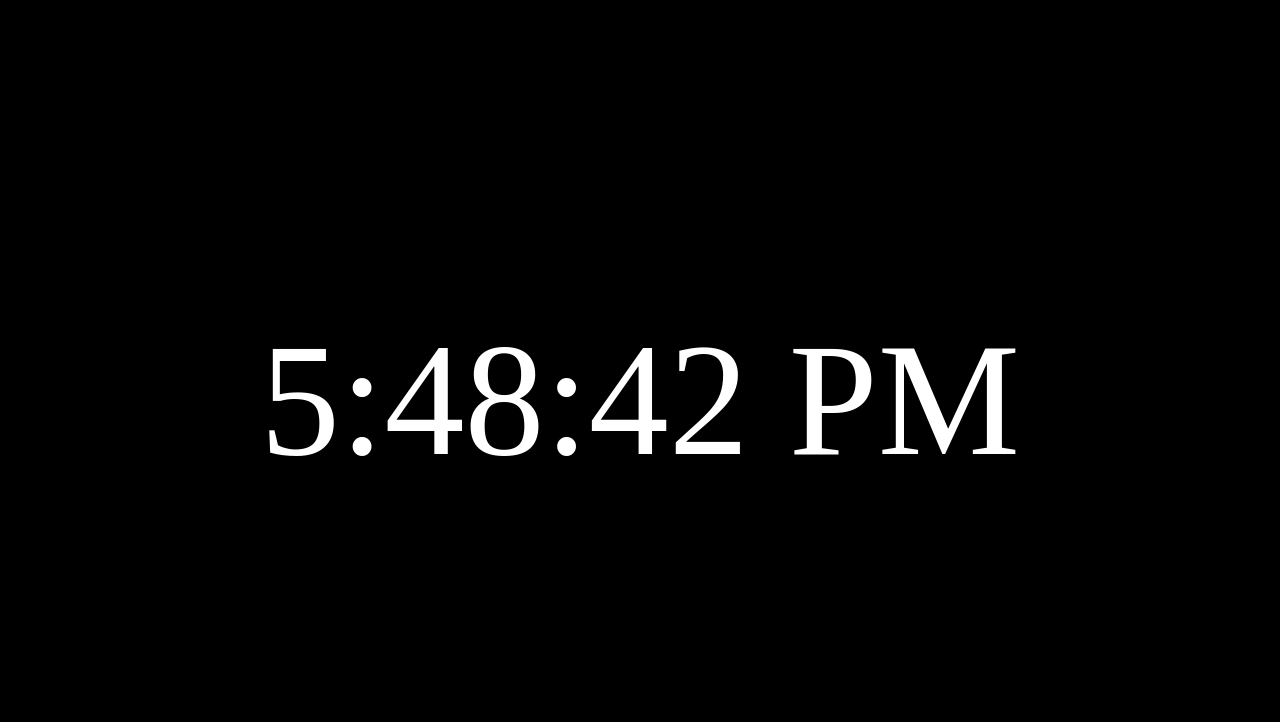
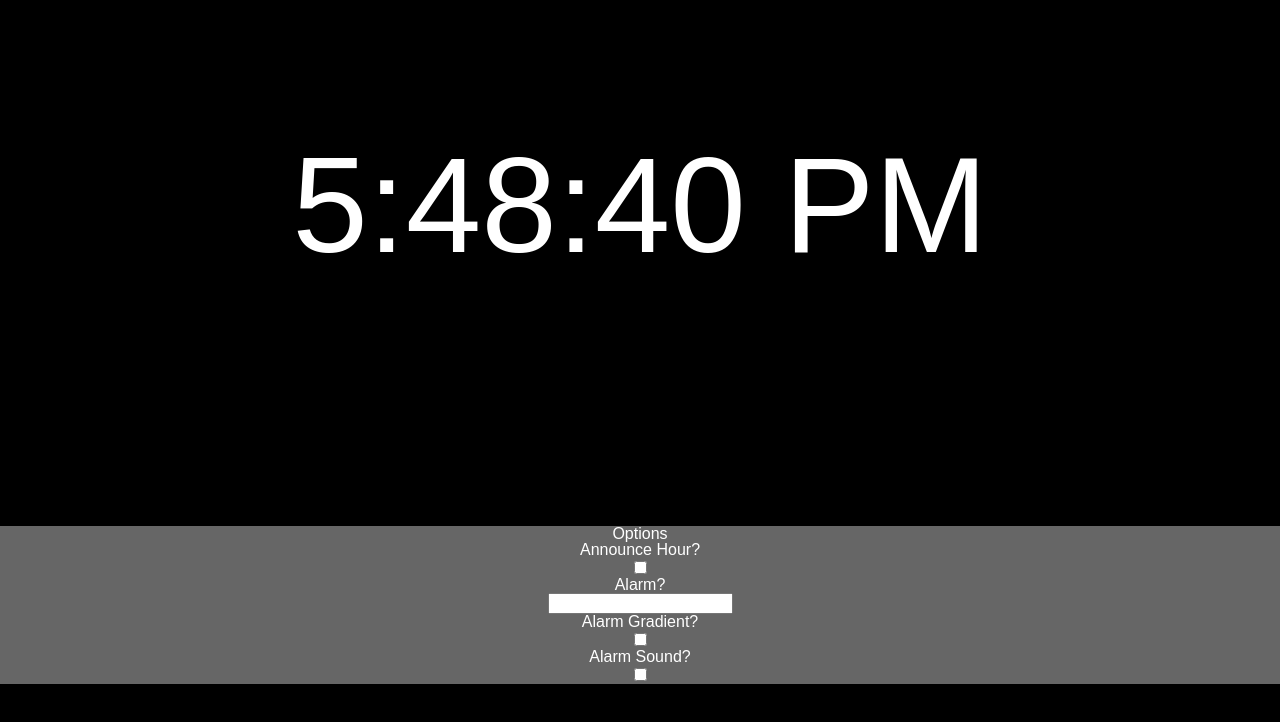
Before and after one commit to BeckyPollard/big-clock, a React app: page / in a window 1280 px wide. Shown: the top 722 px of the page. Built offline with nearby package versions, Linux system fonts and the light colour scheme.

Commit message:
Adding options to clock

```diff
--- a/src/index.html
+++ b/src/index.html
@@ -10,6 +10,6 @@
   </head>
 
   <body>
-    <main id='app'></main>
+    <div id='app'></div>
   </body>
 </html>
--- a/src/scripts/App.tsx
+++ b/src/scripts/App.tsx
@@ -1,14 +1,44 @@
-import React from 'react';
+import React, {useState} from 'react';
+import {Options} from '../types/types'
 import BigClock from './components/BigClock';
+import BigClockOptions from './components/BigClockOptions';
 
-// const date = new Date().toLocaleTimeString();
+
+
+
 function App() {
-  return <BigClock />;
+  const [options, setOptions] = useState<Options>({announceHour: false});
+
+  const handleOptions = () => {
+    setOptions(options);
+  }
+
+  return (
+    <>
+      <BigClock />
+      <BigClockOptions options={options} handleOptionsChange={handleOptions} />
+    </>
+  );
 }
 
-// SKETCH OF APP
-// BIG CLOCK
-// HIDDEN OPTIONS (little button in bottom right)
-// thats it
+
+
+{/*
+
+  SKETCH OF APP:
+  BIG CLOCK
+  OPTIONS
+    - ALARM
+    - NOISE
+    - COLOURS
+    - IN-15-MIN TIME SUBTITLE
+
+  <input
+    type='radio'
+    value='value'
+    onChange={(e) => setSelectedOption(e.target.value)}
+  />
+
+*/}
 
 export default App;
--- a/src/scripts/components/BigClock.tsx
+++ b/src/scripts/components/BigClock.tsx
@@ -1,12 +1,11 @@
 import React from 'react';
 import {useState} from 'react';
 
-type BigClockProps = {
-  // date: string;
-};
+// type BigClockProps = {
 
-export default function BigClock(props: BigClockProps) {
-  const [time, setTime] = useState('00:00:00');
+// };
+export default function BigClock() {
+  const [time, setTime] = useState('BIG CLOCK');
 
   const UpdateTime = () => {
     const date = new Date().toLocaleTimeString();
@@ -17,8 +16,8 @@ export default function BigClock(props: BigClockProps) {
   setInterval(UpdateTime);
 
   return (
-    <div>
+    <main>
       <h1>{time}</h1>
-    </div>
+    </main>
   );
 }
--- /dev/null
+++ b/src/scripts/components/BigClockOptions.tsx
@@ -0,0 +1,53 @@
+import React, {useState} from 'react';
+import {Options} from '../../types/types'
+
+type BigClockOptionsProps = {
+  handleOptionsChange: (options:Options) => void;
+  options: Options;
+};
+export default function BigClockOptions(props: BigClockOptionsProps) {
+  const [options, setOptions] = useState(props.options);
+  // const [time, setTime] = useState('BIG CLOCK');
+
+  // const UpdateTime = () => {
+  //   const date = new Date().toLocaleTimeString();
+  //   setTime(date);
+  //   // smells bad
+  // };
+
+  // setInterval(UpdateTime);
+
+  // eslint-disable-next-line no-console
+  // console.log(props.handleOptionsChange);
+
+  // eslint-disable-next-line no-console
+  console.log(options, setOptions);
+
+  return (
+    <div className="toggleContainer">
+      <h2>Options</h2>
+      <fieldset>
+        <label htmlFor="opt-announce">
+          <p>Announce Hour?</p>
+          <input type="checkbox" id="opt-announce"/>
+        </label>
+        <label htmlFor="opt-alarm">
+          <p>Alarm?</p>
+          <input type="text" id="opt-alarm"/>
+        </label>
+        <label htmlFor="opt-gradient">
+          <p>Alarm Gradient?</p>
+          <input type="checkbox" id="opt-gradient"/>
+        </label>
+        <label htmlFor="opt-alarm-sound">
+          <p>Alarm Sound?</p>
+          <input type="checkbox" id="opt-alarm-sound"/>
+        </label>
+      </fieldset>
+      {/* ALARM string? time? */}
+      {/* ALARM NOISE boolean */}
+      {/* GRADIENT boolean*/}
+      {/* ANNOUNCE TIME boolean */}
+    </div>
+  );
+}
--- a/src/style.scss
+++ b/src/style.scss
@@ -2,24 +2,32 @@
 
 body {
   background: #000;
+  color: #fff;
   height: 100vh;
+  font-family: sans-serif;
 }
 
-main {
+#app {
+  height: 100%;
   display: flex;
   align-items: center;
   flex-wrap: wrap;
   justify-content: center;
   text-align: center;
-    height: 100%;
+}
 
-  div {
-      display: block;
-    }
+main {
+
   h1 {
     margin: 20px 0;
     width: 100%;
     color: #fff;
-      font-size: 10rem;
+    font-size: 8.5rem;
   }
+
 }
+
+div.toggleContainer {
+  background: #666;
+  width: 100%;
+}
--- /dev/null
+++ b/src/types/types.tsx
@@ -0,0 +1,3 @@
+export type Options = {
+  announceHour: boolean;
+};
```
Lines whose indentation alone changed are shown as unchanged.
